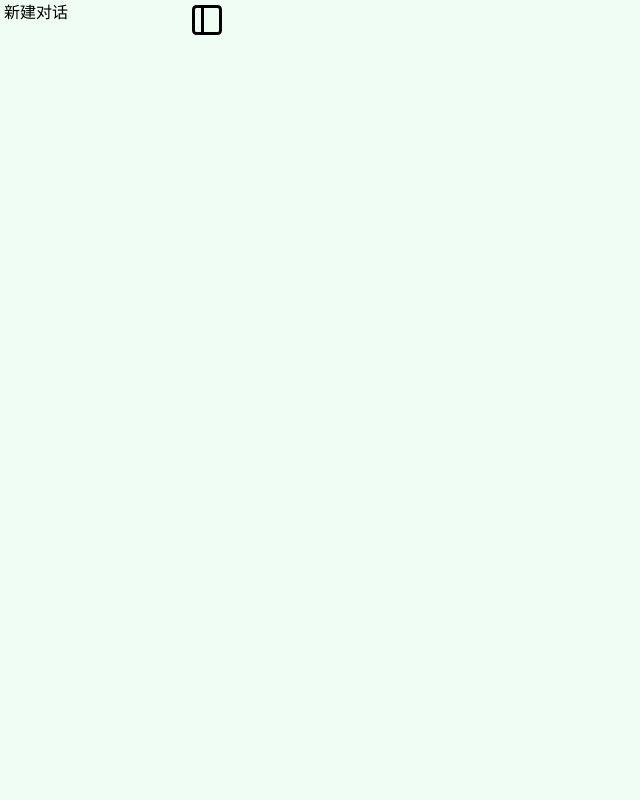
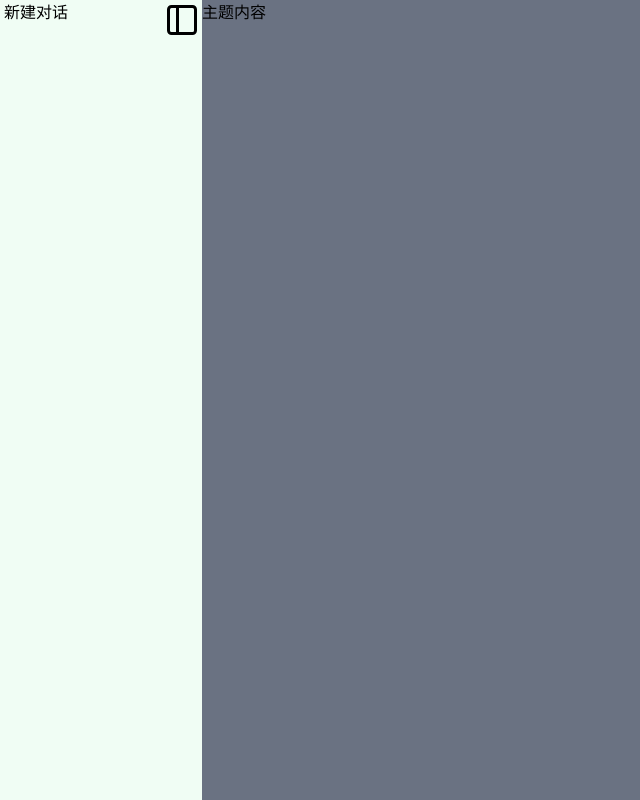
Before and after one commit to yexiaobrycezhang/react_pratise, a Next.js app in the folder chatgpt-app/: page / in a window 1280 px wide. Shown: the whole page, without its empty margins (0-640 px from the left). Built offline with nearby package versions, Linux system fonts and the light colour scheme.

Commit message:
调整样式

```diff
--- a/chatgpt-app/components/home/Main.js
+++ b/chatgpt-app/components/home/Main.js
@@ -5,14 +5,10 @@ import { LuPanelLeft } from "react-icons/lu";
 export default function Main() {
   const context = useContext(ShowNavContext);
   return (
-    <main className="flex bg-gray-500">
-      <div
-        className={`relative flex w-[240px]   ${
-          !context.show ? "" : "hidden"
-        } `}
-      >
+    <main className="flex bg-gray-500 w-full">
+      <div>
         <button
-          className=" w-[5px] h-10 "
+          className={`w-[5px] h-10  ${!context.show ? "" : "hidden"}`}
           onClick={() => context.setShow(!context.show)}
         >
           <LuPanelLeft className="w-9 h-9" />
--- a/chatgpt-app/components/home/Navigation.js
+++ b/chatgpt-app/components/home/Navigation.js
@@ -7,11 +7,9 @@ export default function Navigation(props) {
 
   return (
     <div
-      className={`relative flex w-[240px]  bg-gray-40 ${
-        context.show ? "" : "hidden"
-      } `}
+      className={` flex w-[240px]  bg-gray-40 ${context.show ? "" : "hidden"} `}
     >
-      <div className="ml-[4px] w-[185px] sp">新建对话</div>
+      <div className="ml-[4px] w-[160px] sp">新建对话</div>
       <button
         className=" w-[5px] h-10 "
         onClick={() => context.setShow(!context.show)}
```
